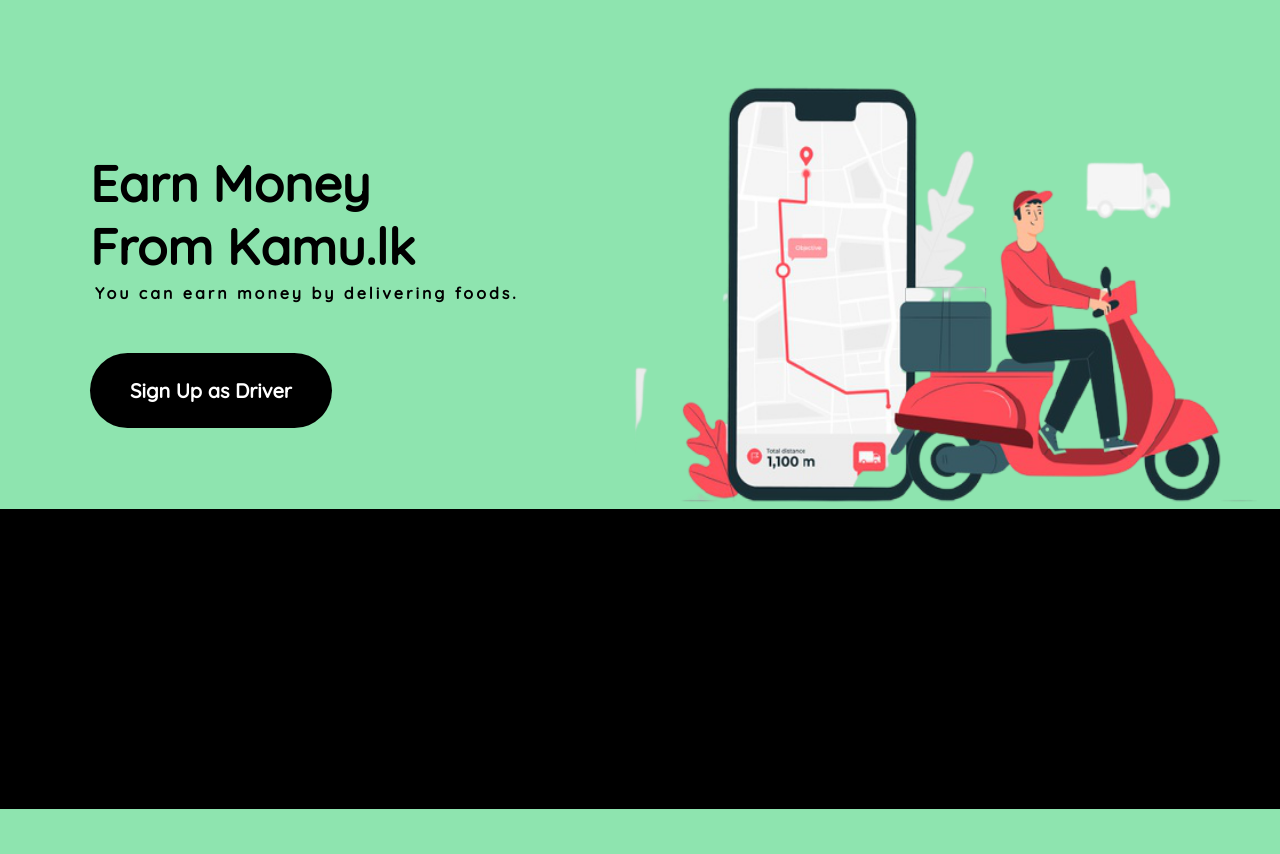
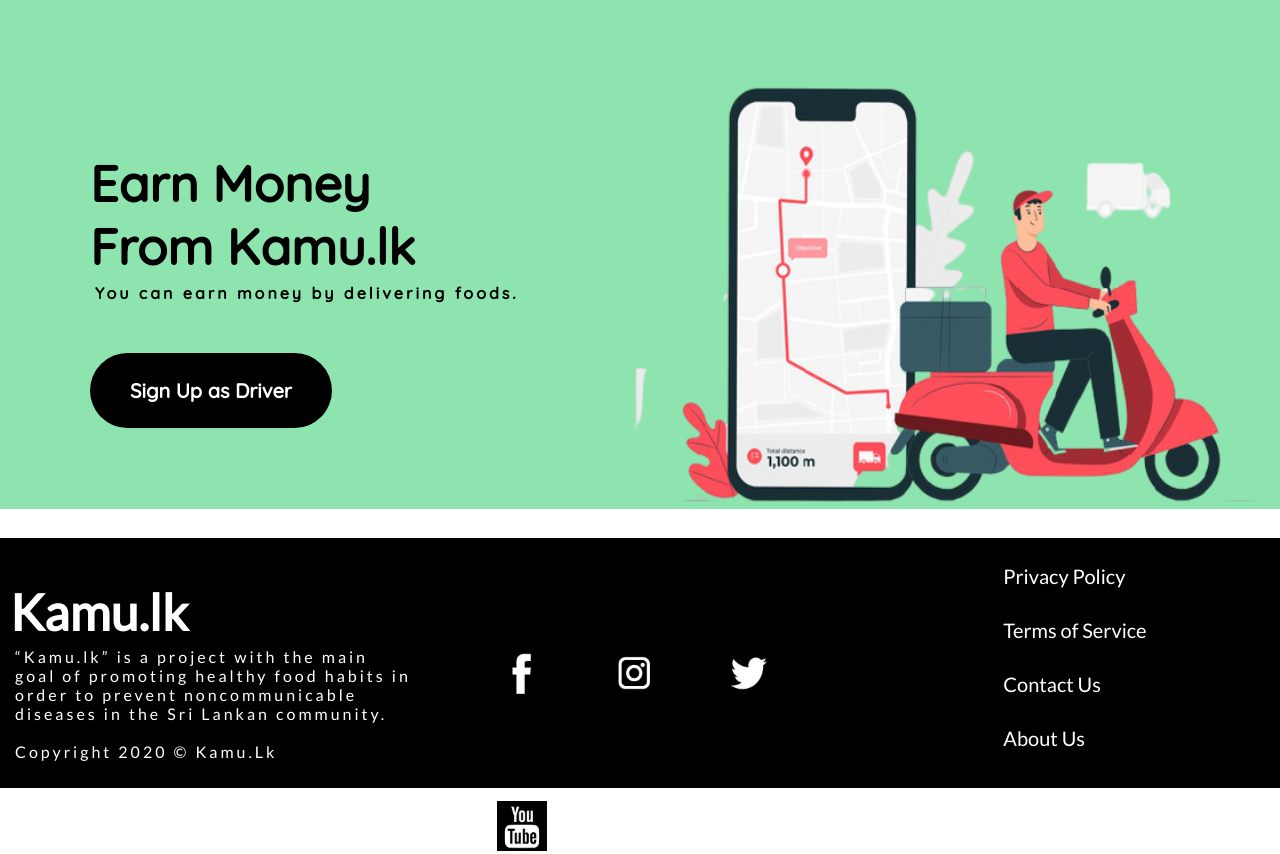
Before and after one commit to PramukaS/Kamu-Project, a PHP site: page / in a window 1280 px wide. Shown: the part 1112-1966 px from the top of the page. Before the commit the page ends 1921 px from the top, so only its background shows below. Run offline with PHP 8.4, Linux system fonts and the light colour scheme.

Commit message:
add footer to index.php
add some icon images to images folder

```diff
--- a/css/index.css
+++ b/css/index.css
@@ -1,6 +1,15 @@
-body{
+html, body{
+    height: 100%;
     margin: 0;
     font-family: 'Quicksand', sans-serif;
+}
+
+.container{
+    min-height: 100%;
+}
+
+.main{
+    overflow: auto;
 }
 
 .topnav{
@@ -132,6 +141,51 @@ p#restaurant{
 .footer{
     background: black;
     color: white;
-    height: 300px;
+    height: 250px;
     position: relative;
+    margin-top: -100px;
+    clear: both;
+    display: flex;
+    font-family: 'Lato', sans-serif;
+    align-content: center;
 }
+
+.footer .footer-section{
+    flex: 1;
+    padding: 10px;
+}
+
+
+.footer .footer-section ul li a{
+    display: block;
+    margin-bottom: 30px;
+    padding-left: 100px;
+    color: white;
+    text-decoration:none;
+    font-size: 20px;
+    transition: all .3s;
+}
+
+.footer .footer-section ul li a:hover{
+    margin-left: 15px;
+    transition: all .3s;
+}
+
+
+h1#logo-text{
+    padding: 0px;
+}
+
+p#footer{
+    margin: 5px;
+    padding-left: 00px;
+    text-align: left;
+    font-weight: normal;
+}
+
+img#icon{
+    width:50px;
+    height:50px;
+    padding-left: 60px;
+    padding-top: 100px;
+}
--- a/index.php
+++ b/index.php
@@ -3,11 +3,12 @@
 <head>
     <meta name="viewport" content="width=device-width, initial-scale=1.0">
     <link href="https://fonts.googleapis.com/css?family=Quicksand:300,500" rel="stylesheet">
+    <link href="https://fonts.googleapis.com/css2?family=Lato&display=swap" rel="stylesheet">
     <link href="css/index.css" rel="stylesheet" type="text/css" />
     <title>Kamu.LK</title>
 </head>
 <body>
-    <div class="index">
+    <div class="container">
         <div class="topnav">
             <ul type="none">
                 <li><a id="login" href="">Login</a></li>
@@ -18,6 +19,7 @@
                 <a href=""><img id="logo" src="images/logo.png" alt="logo" ></a>
         </div>
 
+        <div class="main">
             <div class="user">
                 <div><img id="diet_plan" src="images/diet_plan.png" alt="diet_plan" ></div>
                 <h1>
@@ -45,17 +47,34 @@
                 <p>You can earn money by delivering foods.</p>
                 <div class="button"> <a id="SignUp" href="">Sign Up as Driver</a></div>
             </div>
-
+        </div>
+    </div>
 
     <div class="footer">
-            <div class="footer-content">
-                <div class="footer-section-about"></div>
-                <div class="footer-section-links"></div>
-                <div class="footer-section-contact-forms"></div>
+        <div class="footer-section about">
+            <h1 id="logo-text">Kamu.lk</h1>
+            <p id="footer">“Kamu.lk” is a project with the main goal of promoting healthy food habits in order to prevent
+                noncommunicable diseases in the Sri Lankan community.</br></br>
+                Copyright 2020 &copy; Kamu.Lk
+             </p>
         </div>
-            <div class="footer-bottom"> </div>
 
+        <div class="footer-section social">
+            <a href="https://www.facebook.com/"><img id="icon" src="images/facebook.jpg" alt="facebook" ></a>
+            <a href="https://www.instagram.com/"><img id="icon" src="images/instagram.jpg" alt="instagram" ></a>
+            <a href="https://twitter.com/"><img id="icon" src="images/twitter.jpg" alt="twitter" ></a>
+            <a href="https://www.youtube.com/"><img id="icon" src="images/youtube.jpg" alt="youtube" ></a>
+        </div>
 
+        <div class="footer-section links">
+            <ul type="none">
+                <li><a href="#">Privacy Policy</a></li>
+                <li><a href="#">Terms of Service</a></li>
+                <li><a href="#">Contact Us</a></li>
+                <li><a href="#">About Us</a></li>
+            </ul>
         </div>
+    </div>
+
 </body>
 </html>
```
Also changed, not shown: images/facebook.jpg (added), images/instagram.jpg (added), images/twitter.jpg (added), images/youtube.jpg (added). Lines whose indentation alone changed are shown as unchanged.
